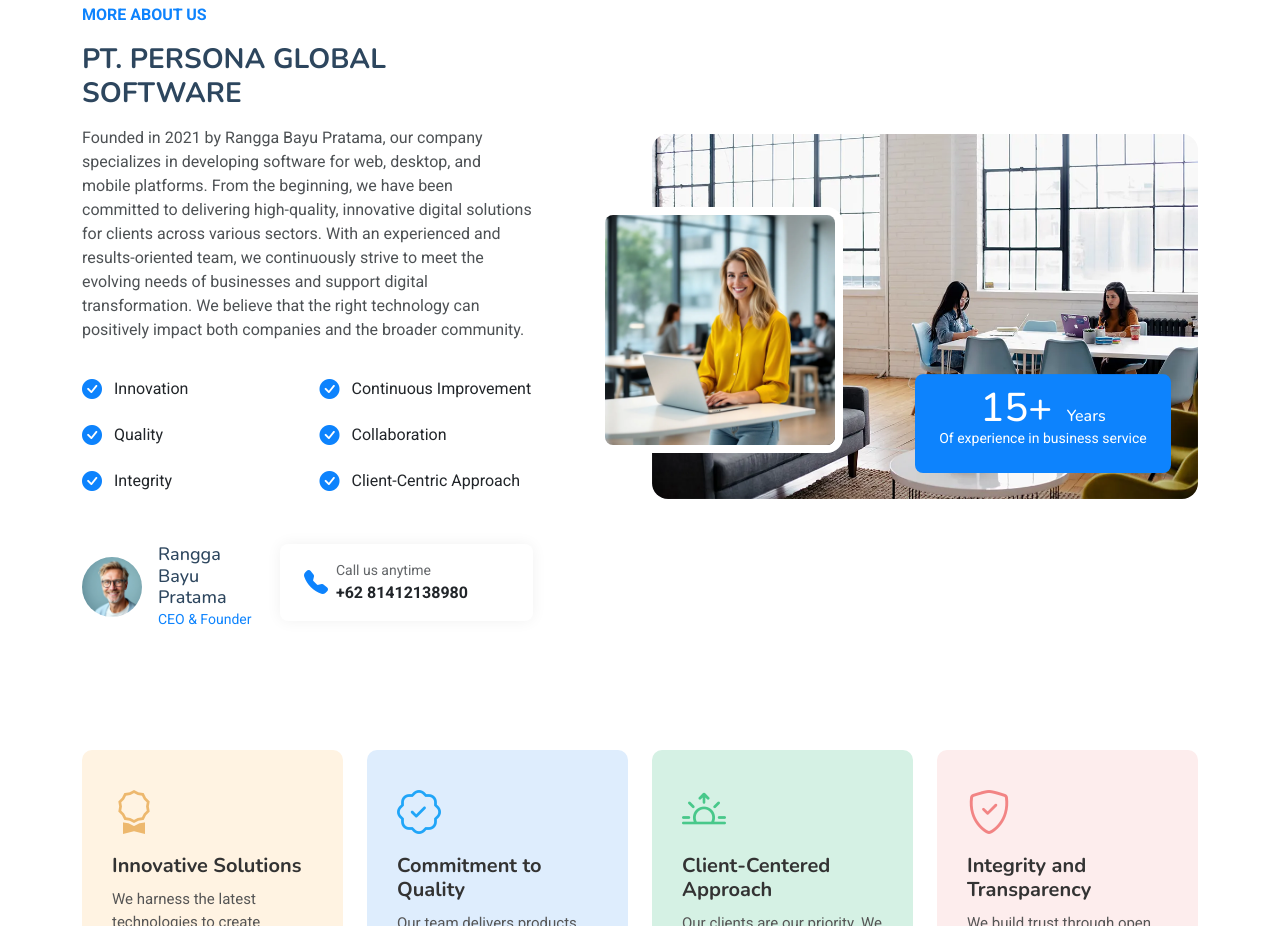
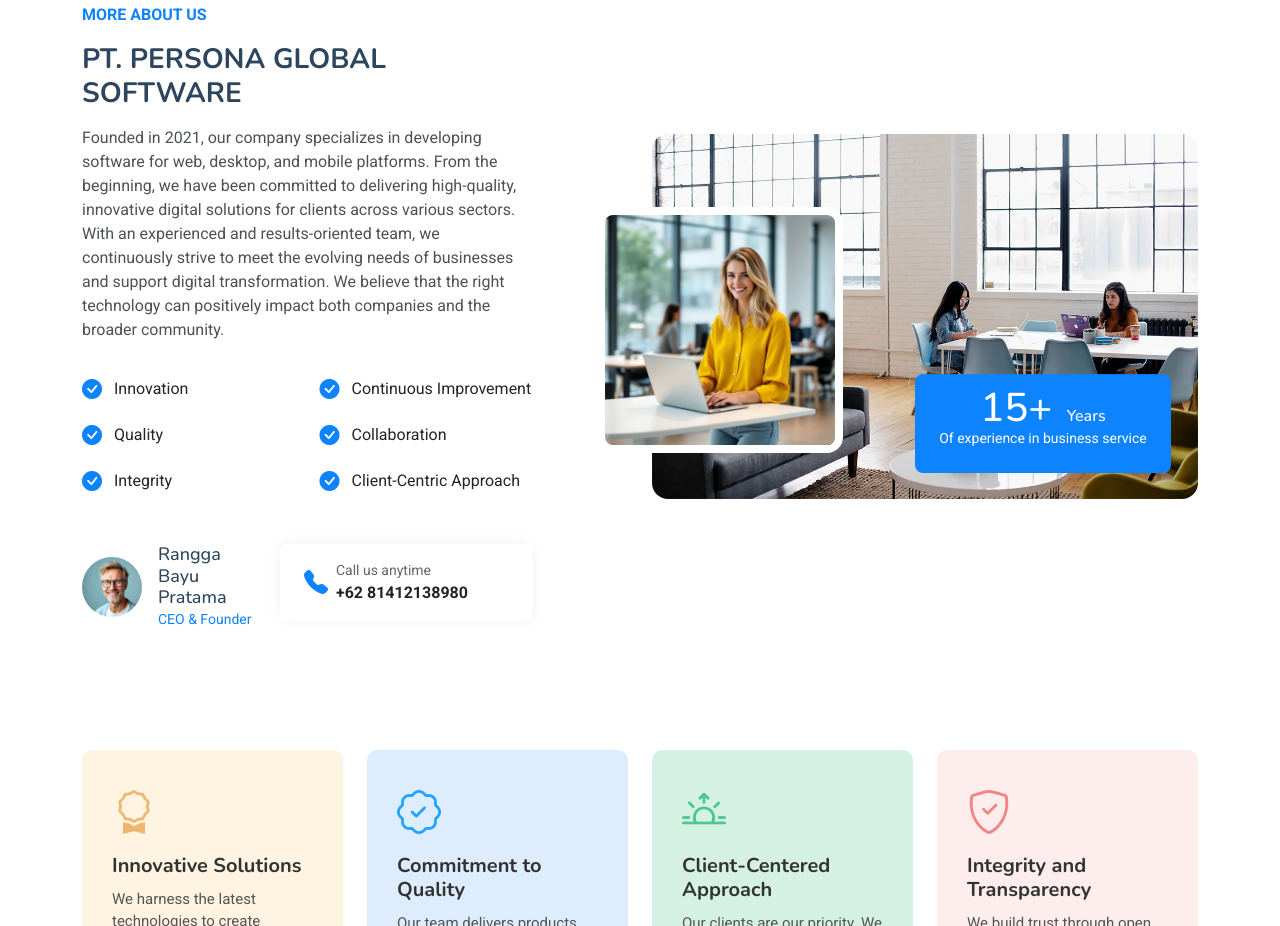
Before and after one commit to PowerGabb/persona-software-global, a plain HTML site: page index.html in a window 1280 px wide. Shown: the part 1094-2020 px from the top of the page. Drawn offline with nearby package versions, Linux system fonts and the light colour scheme.

Commit message:
perubahan foundede

```diff
--- a/index.html
+++ b/index.html
@@ -196,7 +196,7 @@
           <div class="col-xl-5" data-aos="fade-up" data-aos-delay="200">
             <span class="about-meta">MORE ABOUT US</span>
             <h2 class="about-title">PT. PERSONA GLOBAL SOFTWARE</h2>
-            <p class="about-description">Founded in 2021 by Rangga Bayu Pratama, our company specializes in developing software for web, desktop, and mobile platforms. From the beginning, we have been committed to delivering high-quality, innovative digital solutions for clients across various sectors. With an experienced and results-oriented team, we continuously strive to meet the evolving needs of businesses and support digital transformation. We believe that the right technology can positively impact both companies and the broader community.</p>
+            <p class="about-description">Founded in 2021, our company specializes in developing software for web, desktop, and mobile platforms. From the beginning, we have been committed to delivering high-quality, innovative digital solutions for clients across various sectors. With an experienced and results-oriented team, we continuously strive to meet the evolving needs of businesses and support digital transformation. We believe that the right technology can positively impact both companies and the broader community.</p>
 
             <div class="row feature-list-wrapper">
               <div class="col-md-6">
```
